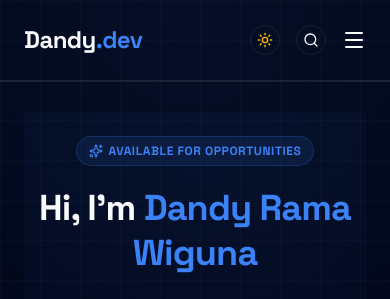
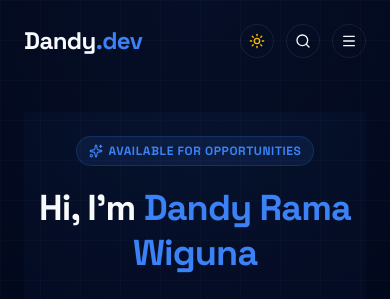
Before and after one commit to Dandyskie/dandy-personal-website, a React (Vite) app: page / in a window 390 px wide. Shown: the top 299 px of the page. Built offline with nearby package versions, Linux system fonts and the light colour scheme.

Commit message:
feat: implement mobile sliding side drawer menu with backdrop-blur-2xl and spring animation

```diff
--- a/src/components/Navbar.jsx
+++ b/src/components/Navbar.jsx
@@ -1,6 +1,7 @@
 import React, { useState, useEffect } from 'react';
 import { Link, useLocation } from 'react-router-dom';
 import { Sun, Moon, Search, Menu, X } from 'lucide-react';
+import { motion, AnimatePresence } from 'framer-motion';
 import CommandPalette from './CommandPalette';
 
 const Navbar = () => {
@@ -69,6 +70,18 @@ const Navbar = () => {
     return () => window.removeEventListener('keydown', handleKeyDown);
   }, []);
 
+  // Prevent scroll when mobile menu is open
+  useEffect(() => {
+    if (isMobileMenuOpen) {
+      document.body.style.overflow = 'hidden';
+    } else {
+      document.body.style.overflow = 'unset';
+    }
+    return () => {
+      document.body.style.overflow = 'unset';
+    };
+  }, [isMobileMenuOpen]);
+
   const navLinks = [
     { name: 'Home', path: '/' },
     { name: 'Projects', path: '/projects' },
@@ -85,7 +98,7 @@ const Navbar = () => {
       />
 
       <nav
-        className={`fixed left-0 right-0 z-50 transition-all duration-300 ease-in-out ${
+        className={`fixed left-0 right-0 z-40 transition-all duration-300 ease-in-out ${
           showNavbar ? 'translate-y-0' : '-translate-y-full'
         } ${
           isScrolled
@@ -96,6 +109,7 @@ const Navbar = () => {
         <div className="container max-w-7xl mx-auto px-6 flex justify-between items-center">
           <Link
             to="/"
+            onClick={() => setIsMobileMenuOpen(false)}
             className="text-2xl font-bold font-space text-text-main tracking-tight hover:scale-105 transition-transform"
           >
             Dandy<span className="text-primary">.dev</span>
@@ -139,53 +153,99 @@ const Navbar = () => {
           </div>
 
           {/* Mobile toggles */}
-          <div className="flex md:hidden items-center gap-4">
+          <div className="flex md:hidden items-center gap-3">
             <button
               onClick={toggleTheme}
-              className="p-1.5 rounded-full border border-border-custom text-text-main cursor-pointer"
+              className="p-2 rounded-full border border-border-custom text-text-main cursor-pointer"
               aria-label="Toggle Theme"
             >
               {isDark ? <Sun className="w-4 h-4 text-amber-400" /> : <Moon className="w-4 h-4 text-indigo-650" />}
             </button>
             <button
               onClick={() => setIsPaletteOpen(true)}
-              className="p-1.5 rounded-full border border-border-custom text-text-main cursor-pointer"
+              className="p-2 rounded-full border border-border-custom text-text-main cursor-pointer"
               aria-label="Search Console"
             >
               <Search className="w-4 h-4" />
             </button>
             <button
-              className="text-text-main cursor-pointer"
-              onClick={() => setIsMobileMenuOpen(!isMobileMenuOpen)}
-              aria-label="Toggle menu"
+              className="p-2 rounded-full border border-border-custom text-text-main cursor-pointer"
+              onClick={() => setIsMobileMenuOpen(true)}
+              aria-label="Open menu"
             >
-              {isMobileMenuOpen ? <X className="w-6 h-6" /> : <Menu className="w-6 h-6" />}
+              <Menu className="w-4 h-4" />
             </button>
           </div>
         </div>
+      </nav>
 
-        {/* Mobile Menu */}
-        <div
-          className={`md:hidden absolute top-full left-0 w-full glassmorphism border-b border-border-custom overflow-hidden transition-all duration-300 ease-in-out ${
-            isMobileMenuOpen ? 'max-h-64 py-6 shadow-xl' : 'max-h-0 py-0'
-          }`}
+      {/* Mobile Side Drawer Menu */}
+      <AnimatePresence>
+        {isMobileMenuOpen && (
+          <>
+            {/* Backdrop with strong blur */}
+            <motion.div
+              initial={{ opacity: 0 }}
+              animate={{ opacity: 1 }}
+              exit={{ opacity: 0 }}
+              onClick={() => setIsMobileMenuOpen(false)}
+              className="fixed inset-0 bg-black/75 backdrop-blur-md z-50 md:hidden"
+            />
+
+            {/* Drawer Sliding from Right */}
+            <motion.div
+              initial={{ x: '100%' }}
+              animate={{ x: 0 }}
+              exit={{ x: '100%' }}
+              transition={{ type: 'spring', damping: 25, stiffness: 200 }}
+              className="fixed top-0 right-0 bottom-0 w-72 bg-slate-950/95 border-l border-border-custom backdrop-blur-2xl z-50 p-6 flex flex-col justify-between shadow-2xl md:hidden"
             >
-          <div className="flex flex-col items-center gap-6">
-            {navLinks.map((link) => (
+              <div className="flex flex-col gap-8">
+                {/* Header inside drawer */}
+                <div className="flex justify-between items-center border-b border-border-custom pb-4">
+                  <span className="font-space text-lg font-bold text-text-main">Menu</span>
+                  <button
+                    onClick={() => setIsMobileMenuOpen(false)}
+                    className="p-1.5 rounded-full border border-border-custom text-text-muted hover:text-text-main cursor-pointer"
+                    aria-label="Close menu"
+                  >
+                    <X className="w-4 h-4" />
+                  </button>
+                </div>
+
+                {/* Nav Links */}
+                <div className="flex flex-col gap-5">
+                  {navLinks.map((link, idx) => (
+                    <motion.div
+                      key={link.name}
+                      initial={{ opacity: 0, x: 20 }}
+                      animate={{ opacity: 1, x: 0 }}
+                      transition={{ delay: idx * 0.05 }}
+                    >
                       <Link
-                key={link.name}
                         to={link.path}
                         onClick={() => setIsMobileMenuOpen(false)}
-                className={`font-space text-base font-medium transition-colors ${
-                  location.pathname === link.path ? 'text-primary text-glow font-bold' : 'text-text-main hover:text-primary'
+                        className={`font-space text-lg font-semibold transition-all block py-2 ${
+                          location.pathname === link.path
+                            ? 'text-primary text-glow font-bold translate-x-2'
+                            : 'text-text-main hover:text-primary hover:translate-x-2'
                         }`}
                       >
                         {link.name}
                       </Link>
+                    </motion.div>
                   ))}
                 </div>
               </div>
-      </nav>
+
+              {/* Drawer Footer info */}
+              <div className="border-t border-border-custom pt-4 flex flex-col gap-2">
+                <span className="text-[10px] font-mono text-text-muted text-center">Dandy.dev // Portfolio 2026</span>
+              </div>
+            </motion.div>
+          </>
+        )}
+      </AnimatePresence>
 
       {/* Command Palette Component */}
       <CommandPalette
--- a/src/index.css
+++ b/src/index.css
@@ -86,4 +86,7 @@
     -ms-overflow-style: none;
     scrollbar-width: none;
   }
+  .preserve-3d {
+    transform-style: preserve-3d;
+  }
 }
```
Lines whose indentation alone changed are shown as unchanged.
